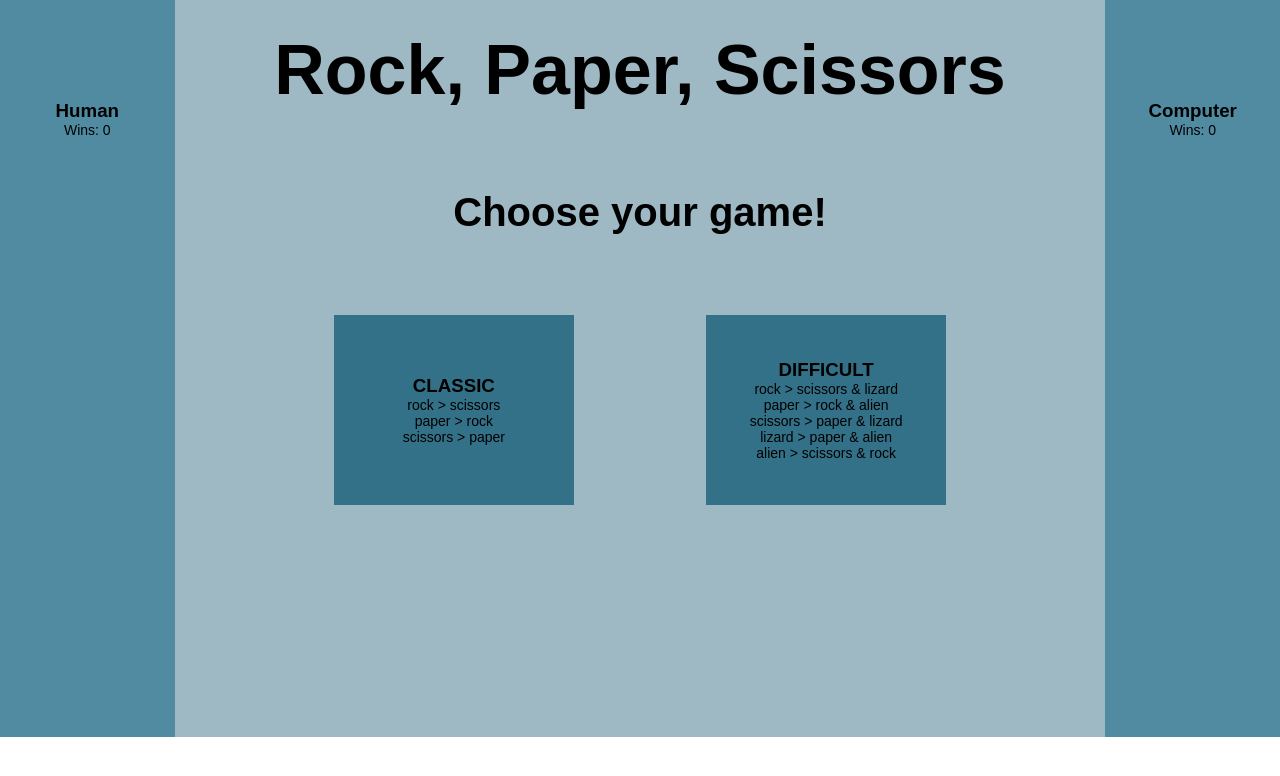
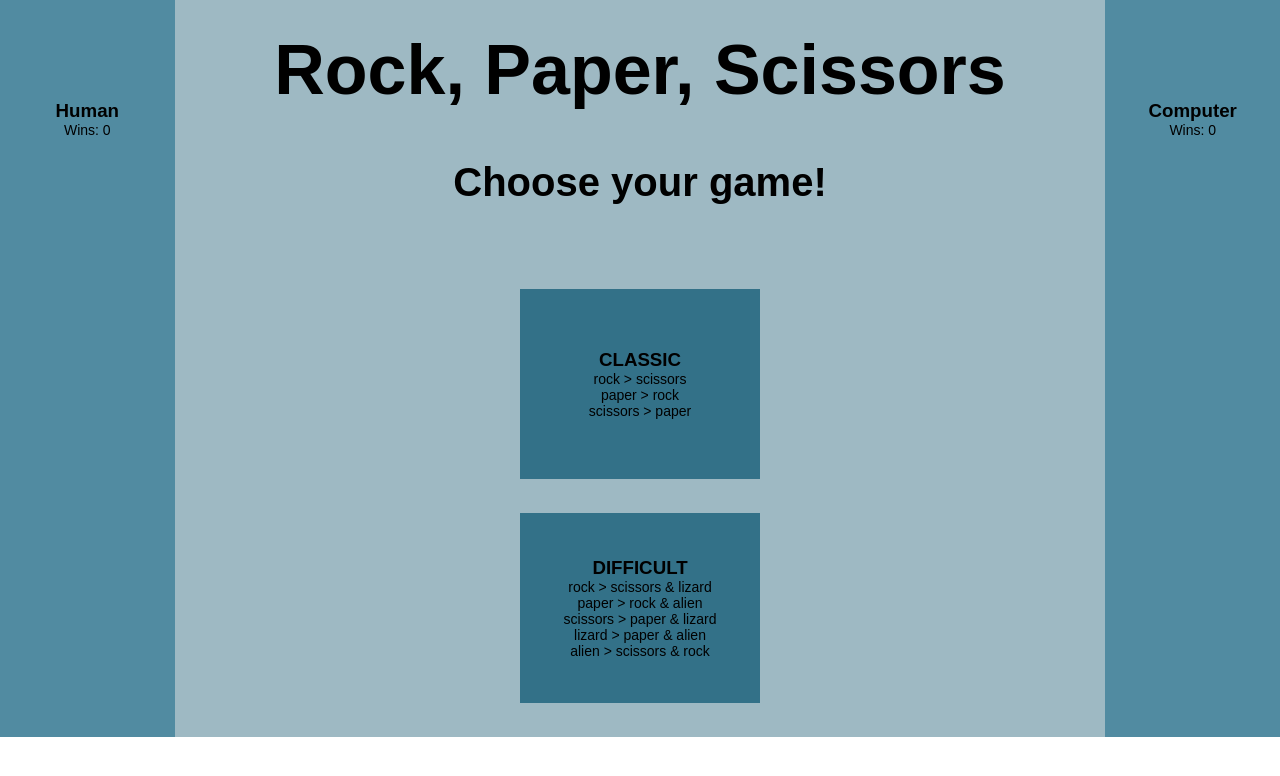
Before and after one commit to nbalmoori/rock-paper-scissors, a plain HTML site: page index.html in a window 1280 px wide. Drawn offline with Linux system fonts and the light colour scheme.

Commit message:
Refactor styling of home and game view

```diff
--- a/styles.css
+++ b/styles.css
@@ -16,7 +16,7 @@ h1 {
 }
 
 h2 {
-  padding: 80px;
+  padding: 50px;
   font-size: 40px;
 }
 
@@ -42,13 +42,19 @@ aside {
   background-color: #9EB9C3;
 }
 
-.game-view,
 .home-view {
   width: 80%;
   height: 722px;
   display: flex;
-  justify-content: space-around;
+  flex-direction: column;
+  align-items: center;
+  justify-content: space-evenly;
 }
+
+.game-view{
+  padding-top: 100px;
+}
+
 
 .classic-option,
 .difficult-option {
```
